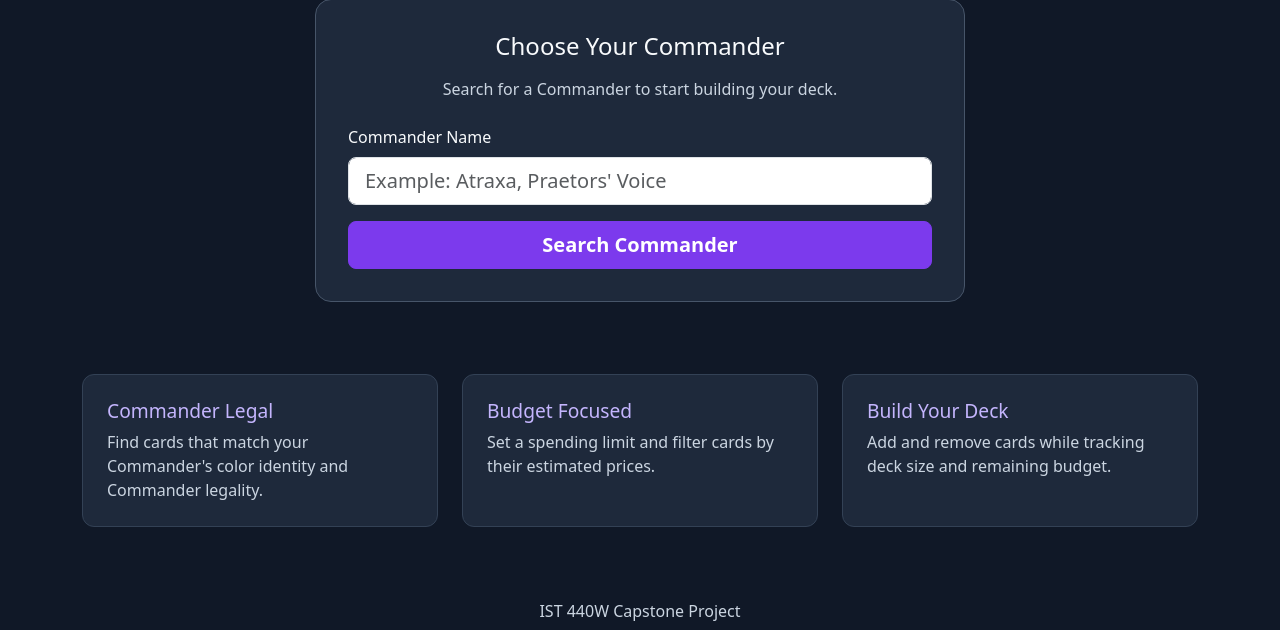
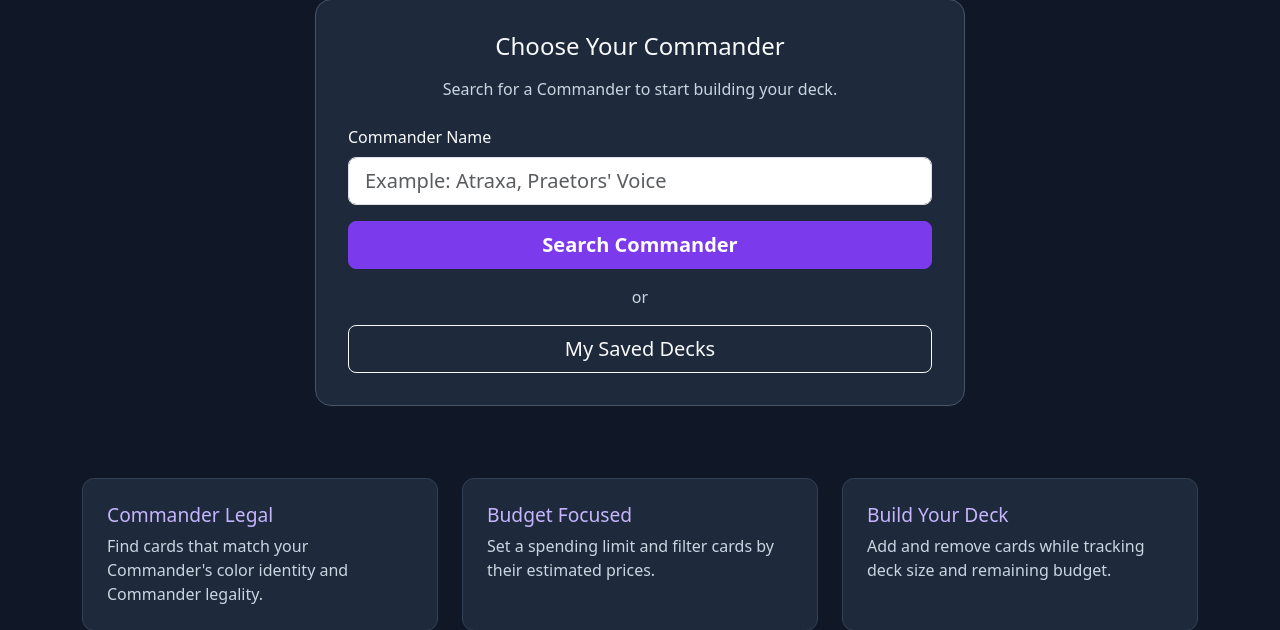
Before and after one commit to mlf5626/Budget-Commander-Deck-Builder, a Flask app: page / in a window 1280 px wide. Shown: the part 422-1052 px from the top of the page. Run offline with Flask 3, Linux system fonts and the light colour scheme.

Commit message:
Add Saved Decks navigation to homepage
Added direct navigation to saved Commander decks from the homepage without requiring users to start a new deck.

```diff
--- a/templates/index.html
+++ b/templates/index.html
@@ -150,6 +150,13 @@
 
             </form>
 
+            <!-- Direct access to previously saved decks -->
+            <div class="text-center my-3 muted-text">or</div>
+            <a href="{{ url_for('saved_decks') }}"
+               class="btn btn-outline-light btn-lg w-100">
+                My Saved Decks
+            </a>
+
         </section>
 
         <!-- Features -->
```
